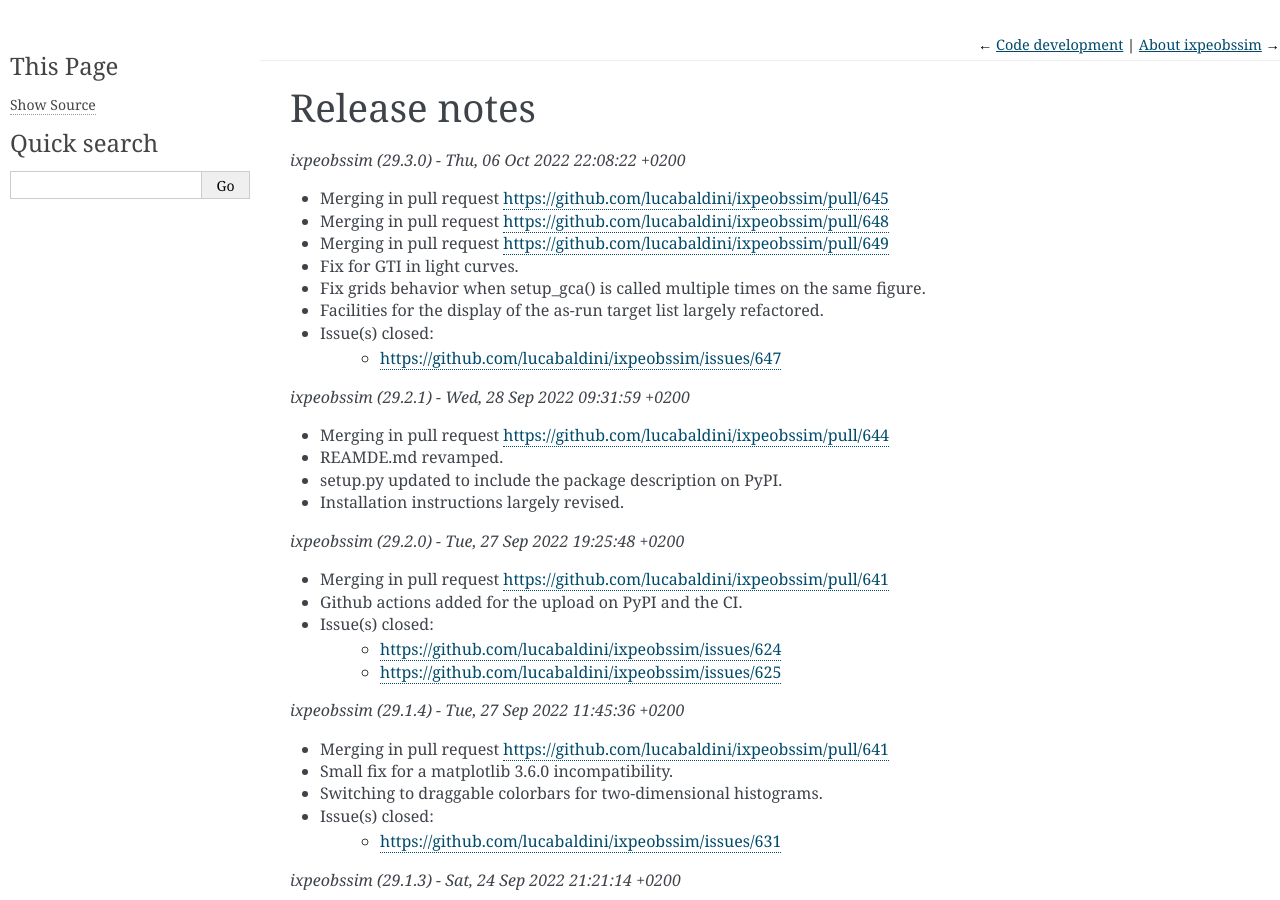
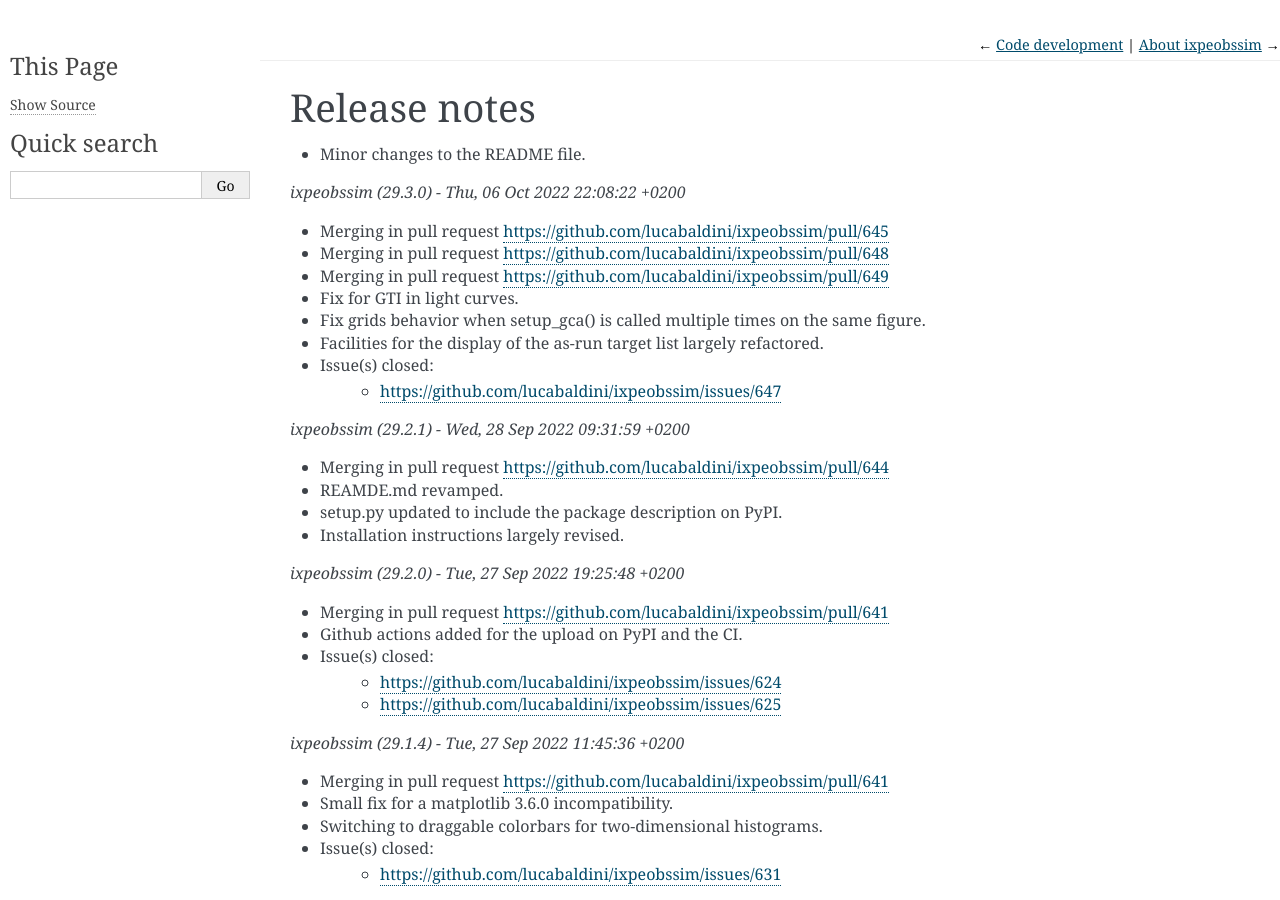
Before and after one commit to lucabaldini/ixpeobssim, a Sphinx documentation site: the page built from docs/release_notes.rst, in a window 1280 px wide and 900 px high. Built offline with Sphinx 7.4.7, drawn with Linux system fonts in a browser that asks for light colours; formulas are drawn with MathJax 3.

Commit message:
Updated releas enote

```diff
--- a/docs/release_notes.rst
+++ b/docs/release_notes.rst
@@ -2,6 +2,9 @@
 
 Release notes
 =============
+
+
+* Minor changes to the README file.
 
 
 *ixpeobssim (29.3.0) - Thu, 06 Oct 2022 22:08:22 +0200*
```
